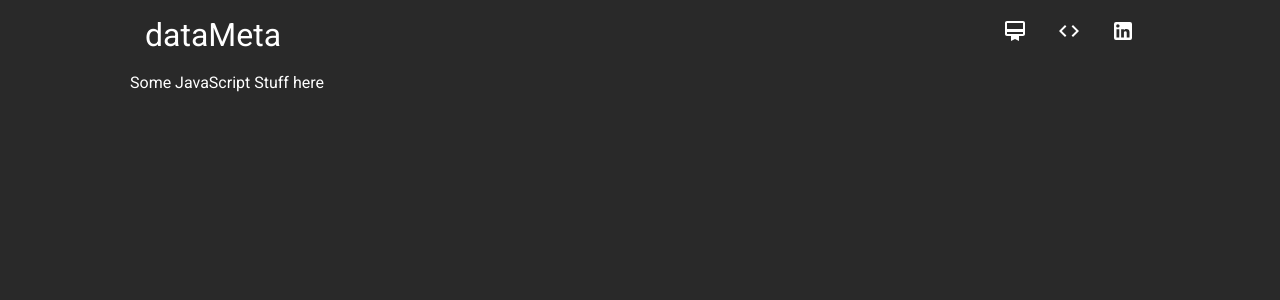
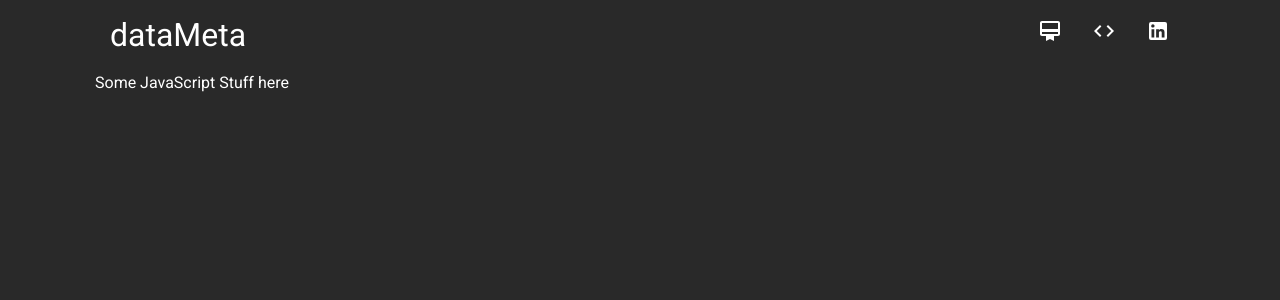
Before and after one commit to EOjeah/webpack-demo-1212, a React app: page /code in a window 1280 px wide. Shown: the top 300 px of the page. Built offline with nearby package versions, Linux system fonts and the light colour scheme.

Commit message:
reduce padding left and right to 10px
#4

```diff
--- a/src/style.scss
+++ b/src/style.scss
@@ -124,5 +124,5 @@ ul {
   max-width: 1100px;
   margin: 0 auto;
   overflow: auto;
-  padding: 0 40px;
+  padding: 0 5px;
 }
```
